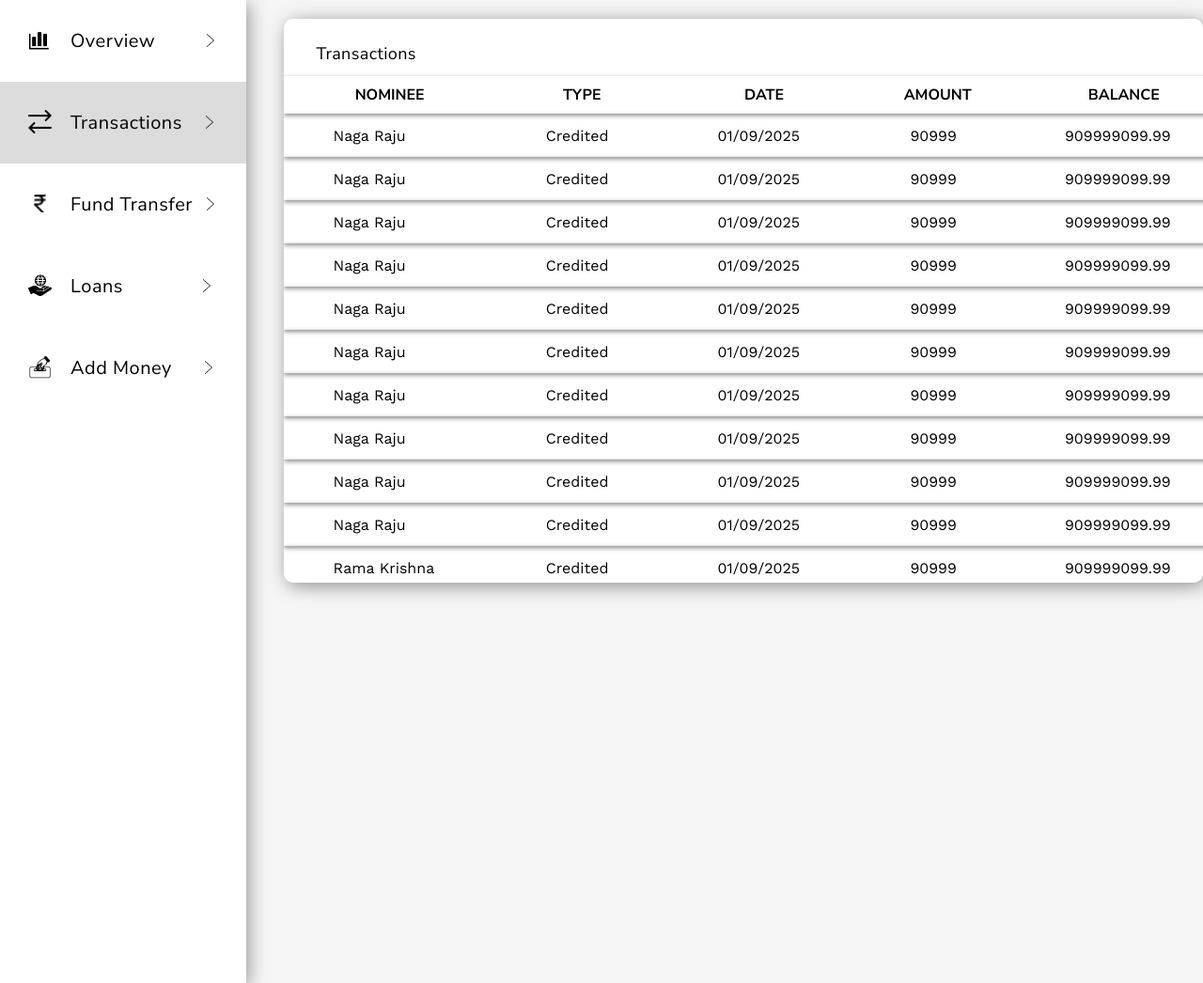
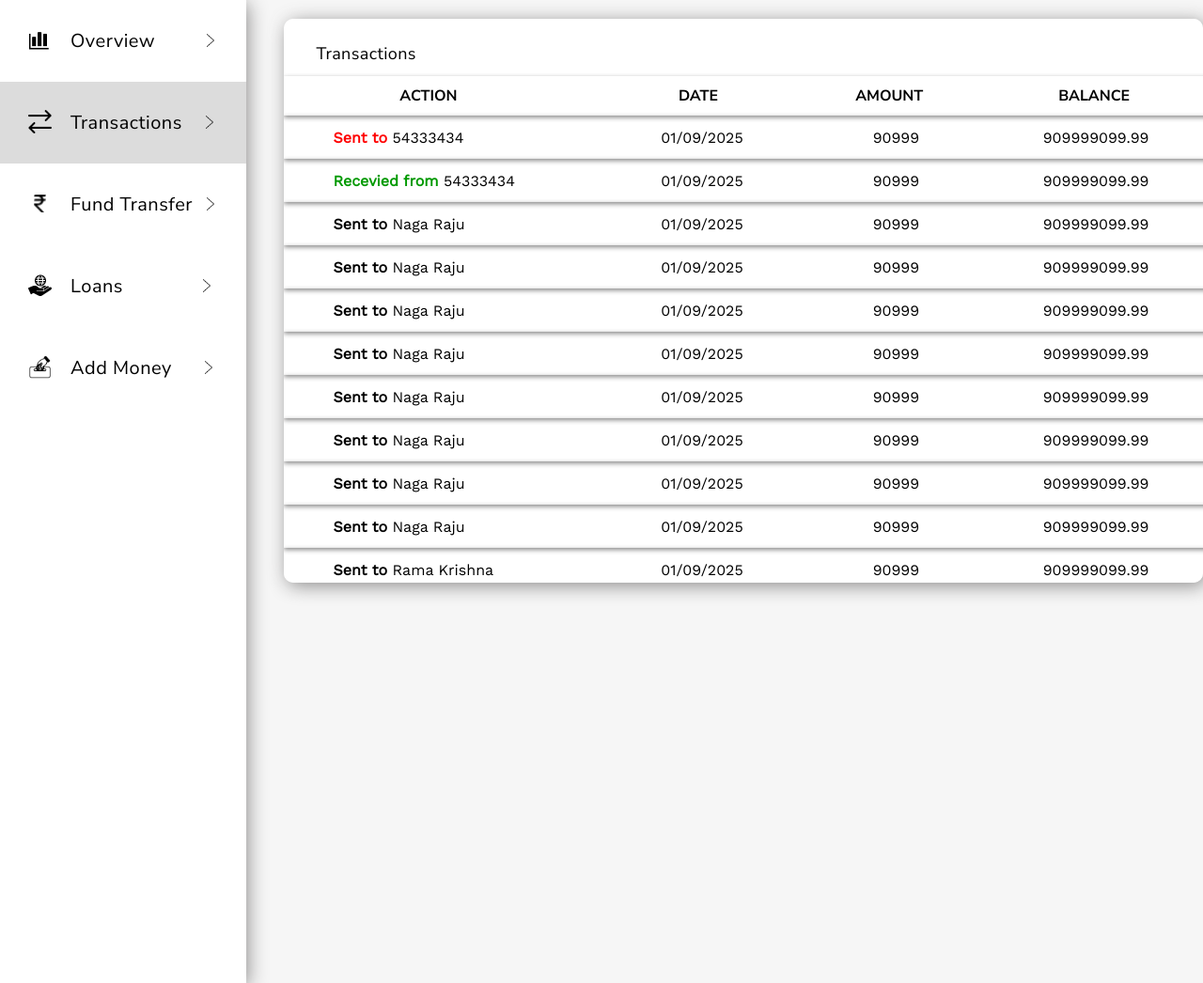
Before and after one commit to Nagarajukasarla/HRBank, a PHP site: page /transactions.php in a window 1280 px wide. Shown: the part 85-1131 px from the top of the page at 94% size. Run offline with PHP 8.4, Linux system fonts and the light colour scheme; the visitor is signed in with stand-in values (Sample User, id 1).

Commit message:
Added new table for transactions and improved little UI

```diff
--- a/assests/Transactions/style.css
+++ b/assests/Transactions/style.css
@@ -185,6 +185,9 @@ body {
     height: 46px;
     box-shadow: 0 2px 5px #888787, 0 2px 5px #FFFFFF;
 }
+.transaction-list table tr th {
+    padding: 10px 60px 10px 20px;
+}
 .transaction-list table tbody td {
     padding: 10px 53px;
 }
--- a/transactions.php
+++ b/transactions.php
@@ -14,6 +14,7 @@
 
 <!DOCTYPE html>
 <html lang="en">
+
 <head>
     <meta charset="UTF-8">
     <meta http-equiv="X-UA-Compatible" content="IE=edge">
@@ -21,6 +22,7 @@
     <title>Transactions</title>
     <link rel="stylesheet" href="assests/Transactions/style.css">
 </head>
+
 <body>
     <div class="header">
         <div class="bank-logo">
@@ -80,8 +82,7 @@
             <table>
                 <thead>
                     <tr>
-                        <th>Nominee</th>
-                        <th>Type</th>
+                        <th>Action</th>
                         <th>Date</th>
                         <th>Amount</th>
                         <th>Balance</th>
@@ -89,127 +90,109 @@
                 </thead>
                 <tbody>
                     <tr>
-                        <td>Naga Raju</td>
-                        <td>Credited</td>
+                        <td><b style="color : #FF0000">Sent to </b>54333434</td>
                         <td>01/09/2025</td>
                         <td>90999</td>
                         <td>909999099.99</td>
                     </tr>
                     <tr>
-                        <td>Naga Raju</td>
-                        <td>Credited</td>
+                        <td><b style="color: #009900">Recevied from </b>54333434</td>
                         <td>01/09/2025</td>
                         <td>90999</td>
                         <td>909999099.99</td>
                     </tr>
                     <tr>
-                        <td>Naga Raju</td>
-                        <td>Credited</td>
+                        <td><b>Sent to </b>Naga Raju</td>
                         <td>01/09/2025</td>
                         <td>90999</td>
                         <td>909999099.99</td>
                     </tr>
                     <tr>
-                        <td>Naga Raju</td>
-                        <td>Credited</td>
+                        <td><b>Sent to </b>Naga Raju</td>
                         <td>01/09/2025</td>
                         <td>90999</td>
                         <td>909999099.99</td>
                     </tr>
                     <tr>
-                        <td>Naga Raju</td>
-                        <td>Credited</td>
+                        <td><b>Sent to </b>Naga Raju</td>
                         <td>01/09/2025</td>
                         <td>90999</td>
                         <td>909999099.99</td>
                     </tr>
                     <tr>
-                        <td>Naga Raju</td>
-                        <td>Credited</td>
+                        <td><b>Sent to </b>Naga Raju</td>
                         <td>01/09/2025</td>
                         <td>90999</td>
                         <td>909999099.99</td>
                     </tr>
                     <tr>
-                        <td>Naga Raju</td>
-                        <td>Credited</td>
+                        <td><b>Sent to </b>Naga Raju</td>
                         <td>01/09/2025</td>
                         <td>90999</td>
                         <td>909999099.99</td>
                     </tr>
                     <tr>
-                        <td>Naga Raju</td>
-                        <td>Credited</td>
+                        <td><b>Sent to </b>Naga Raju</td>
                         <td>01/09/2025</td>
                         <td>90999</td>
                         <td>909999099.99</td>
                     </tr>
                     <tr>
-                        <td>Naga Raju</td>
-                        <td>Credited</td>
+                        <td><b>Sent to </b>Naga Raju</td>
                         <td>01/09/2025</td>
                         <td>90999</td>
                         <td>909999099.99</td>
                     </tr>
                     <tr>
-                        <td>Naga Raju</td>
-                        <td>Credited</td>
+                        <td><b>Sent to </b>Naga Raju</td>
                         <td>01/09/2025</td>
                         <td>90999</td>
                         <td>909999099.99</td>
                     </tr>
                     <tr>
-                        <td>Rama Krishna</td>
-                        <td>Credited</td>
+                        <td><b>Sent to </b>Rama Krishna</td>
                         <td>01/09/2025</td>
                         <td>90999</td>
                         <td>909999099.99</td>
                     </tr>
                     <tr>
-                        <td>Rama Krishna</td>
-                        <td>Credited</td>
+                        <td><b>Sent to </b>Rama Krishna</td>
                         <td>01/09/2025</td>
                         <td>90999</td>
                         <td>909999099.99</td>
                     </tr>
                     <tr>
-                        <td>Naga Raju</td>
-                        <td>Credited</td>
+                        <td><b>Recived from </b>Naga Raju</td>
                         <td>01/09/2025</td>
                         <td>90999</td>
                         <td>909999099.99</td>
                     </tr>
                     <tr>
-                        <td>Naga Raju</td>
-                        <td>Credited</td>
+                        <td><b>Sent to </b>Naga Raju</td>
                         <td>01/09/2025</td>
                         <td>90999</td>
                         <td>909999099.99</td>
                     </tr>
                     <tr>
-                        <td>Naga Raju</td>
-                        <td>Credited</td>
+                        <td><b>Recived from </b>Naga Raju</td>
                         <td>01/09/2025</td>
                         <td>90999</td>
                         <td>909999099.99</td>
                     </tr>
                     <tr>
-                        <td>Naga Raju</td>
-                        <td>Credited</td>
+                        <td><b>Sent to </b>Naga Raju</td>
                         <td>01/09/2025</td>
                         <td>90999</td>
                         <td>909999099.99</td>
                     </tr>
                     <tr>
-                        <td>Naga Raju</td>
-                        <td>Credited</td>
+                        <td><b>Recived from </b>Naga Raju</td>
                         <td>01/09/2025</td>
                         <td>90999</td>
                         <td>909999099.99</td>
                     </tr>
                     <tr>
-                        <td>Naga Raju</td>
-                        <td>Credited</td>
+                        <td><b>Recived from </b>Naga Raju</td>
                         <td>01/09/2025</td>
                         <td>90999</td>
                         <td>909999099.99</td>
@@ -220,4 +203,5 @@
     </div>
 </body>
 <script src="assests/Transactions/main.js"></script>
+
 </html>
```
Also changed, not shown: database.sql (+9 -0 lines), fund_transfer.php (+6 -10 lines). Lines whose indentation alone changed are shown as unchanged.
